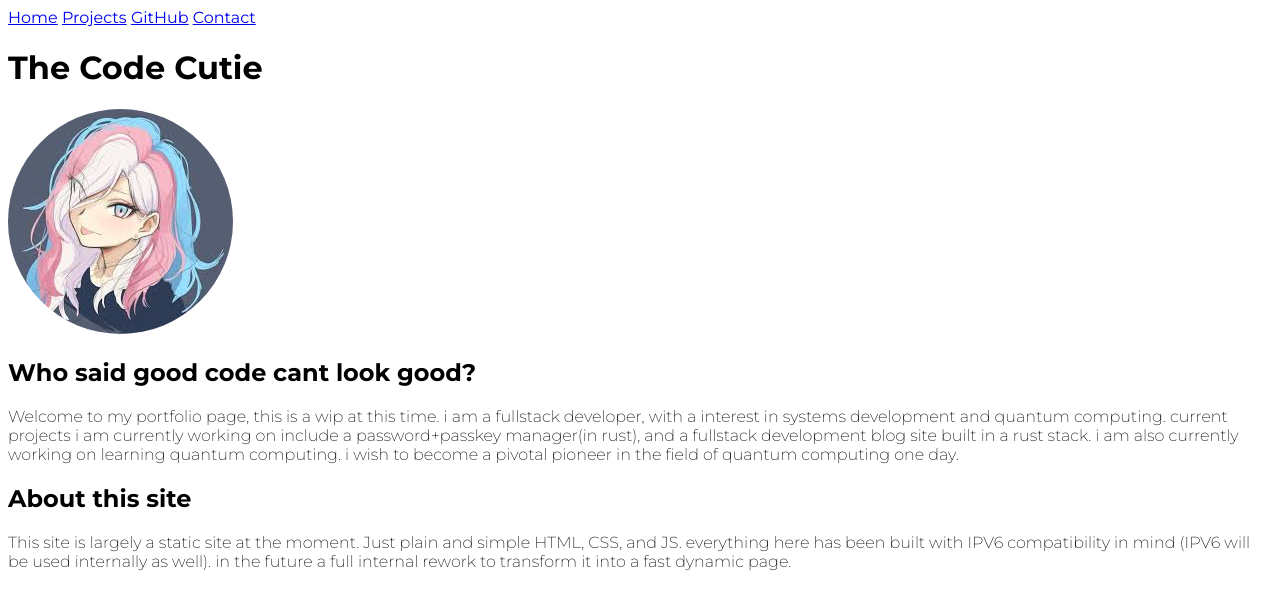
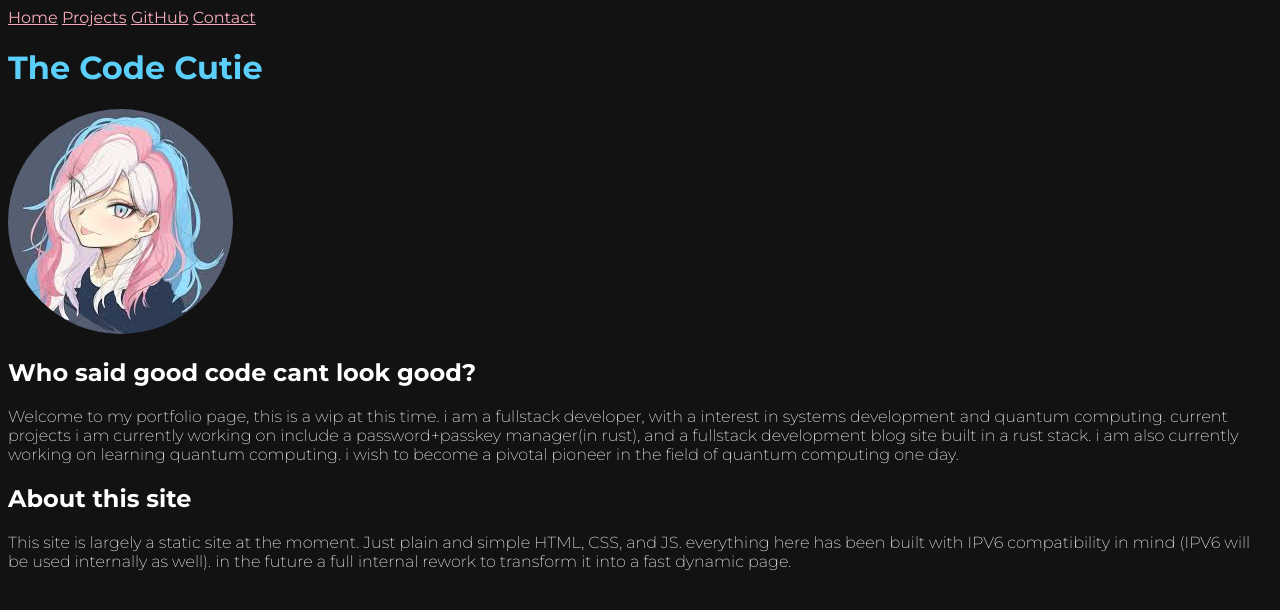
Before and after one commit to Code-Cutie/Code-Cutie.github.io, a plain HTML site: page index.html in a window 1280 px wide. Drawn offline with Linux system fonts and the light colour scheme.

Commit message:
some tweaking of the stylesheet

```diff
--- a/stylesheet.css
+++ b/stylesheet.css
@@ -2,6 +2,8 @@
 body {
     font-family: "Montserrat", sans-serif;
     font-optical-sizing: auto;
+    color: white;
+    background-color: #121212;
 }
 p {
     font-family: "Montserrat", sans-serif;
@@ -11,4 +13,11 @@ p {
 }
 #Profile {
     border-radius: 50%;
+    font-weight: 300;
 }
+h1 {
+    color: #5BCEFA;
+}
+a {
+    color: #F5A9B8;
+}
```
